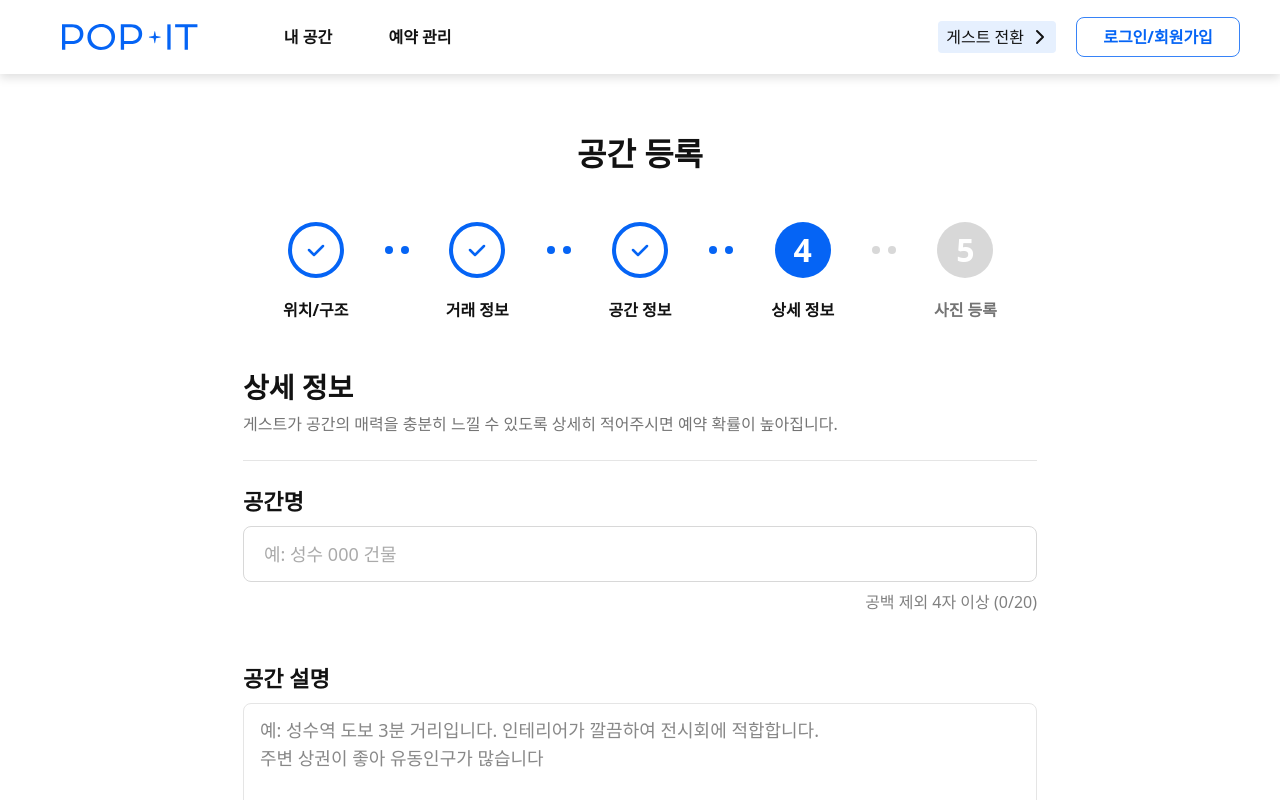
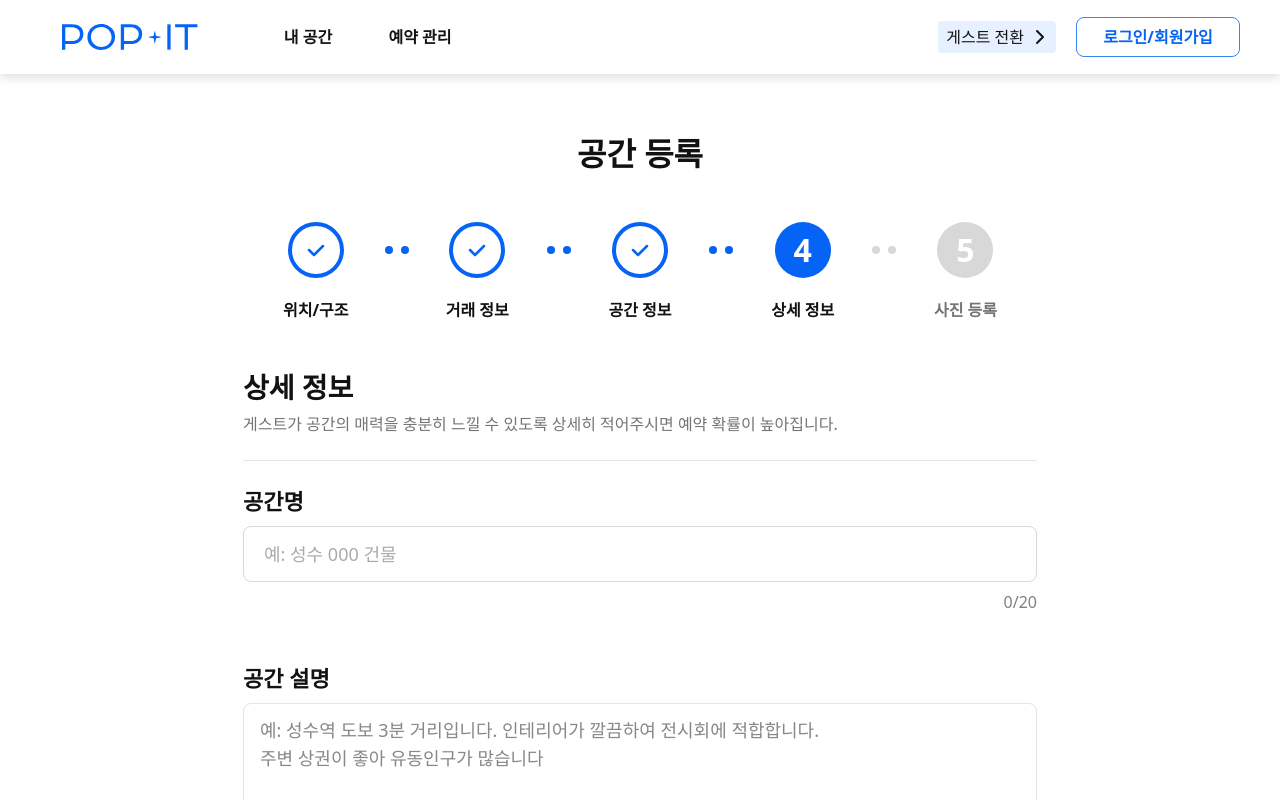
Before and after one commit to UMC-POP-IT/Pop-It-FE, a React (Vite) app: page /host/register/step4 in a window 1280 px wide. Shown: the top 800 px of the page. Built offline with nearby package versions, Linux system fonts and the light colour scheme; no server answers; a web font is replaced by a local one.

Commit message:
fix: 공간명 글자수 카운터 기준 불일치 수정 (#196)

```diff
--- a/src/features/host-register/pages/RegisterStep4.tsx
+++ b/src/features/host-register/pages/RegisterStep4.tsx
@@ -72,7 +72,7 @@ export const RegisterStep4 = () => {
           {/* 에러가 뜰 땐 숨긴다 — 같은 자리에 두 줄이 겹치지 않게 (RegisterStep2 보증금과 동일한 방식) */}
           {!nameError && (
             <span className="text-text-secondary text-right text-base font-medium">
-              공백 제외 4자 이상 ({nameLength}/20)
+              {form.buildingName.length}/20
             </span>
           )}
         </div>
```
